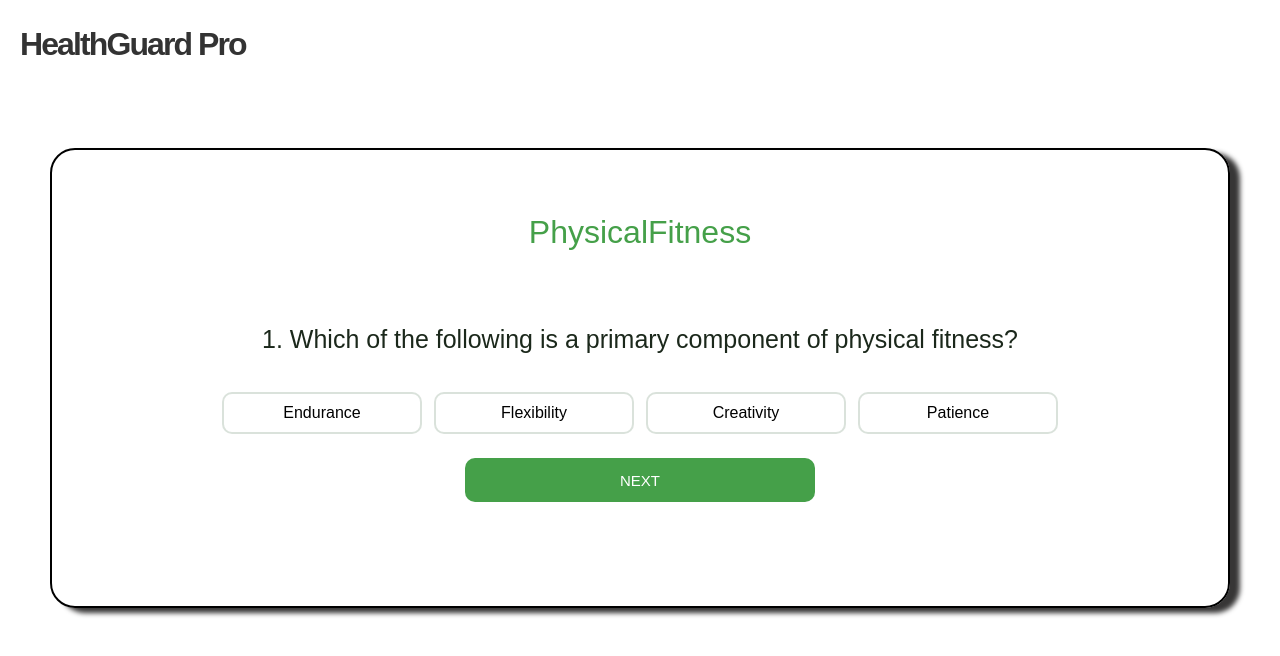
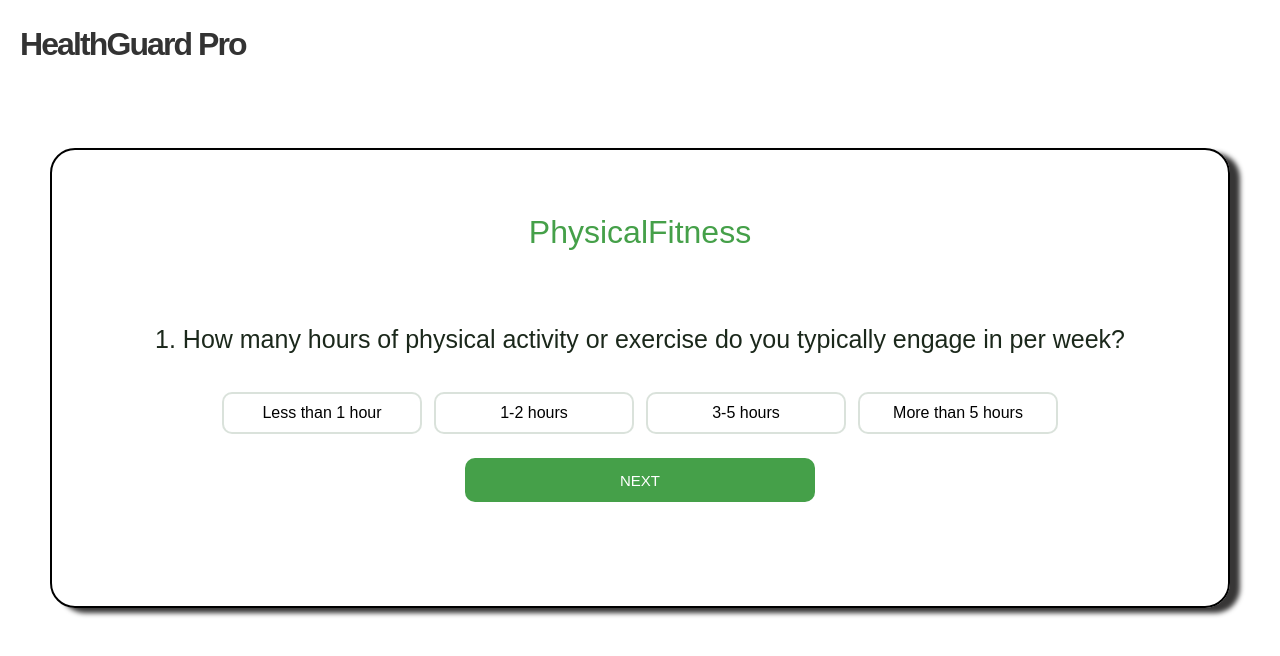
Before and after one commit to springboardmentor103/HealthGuardPro_Infosys_Internship_Oct2024_Team_02, a React (Create React App) app in the folder frontend/: page /quiz in a window 1280 px wide. Shown: the top 656 px of the page. Built offline with nearby package versions, Linux system fonts and the light colour scheme; sample sign-in values are in the browser's storage.

Commit message:
commit changes in data.js

```diff
--- a/frontend/src/data/data.js
+++ b/frontend/src/data/data.js
@@ -1,117 +1,114 @@
 export const data = {
   PhysicalFitness: [
-
     {
       id: 1,
-      question: "Which of the following is a primary component of physical fitness?",
+      question: "How many hours of physical activity or exercise do you typically engage in per week?",
       options: [
-        { text: "Endurance", score: 8 },
-        { text: "Flexibility", score: 10 },
-        { text: "Creativity", score: 9 },
-        { text: "Patience", score: 7 },
+        { text: "Less than 1 hour", score: 7 },
+        { text: "1-2 hours", score: 8 },
+        { text: "3-5 hours", score: 9 },
+        { text: "More than 5 hours", score: 10 },
       ],
-      answer: "Flexibility",
+      answer: "More than 5 hours",
     },
     {
       id: 2,
-      question: "What nutrient is essential for muscle repair?",
+      question: "How many servings of fruits and vegetables do you consume daily?",
       options: [
-        { text: "Protein", score: 10 },
-        { text: "Carbohydrate", score: 9 },
-        { text: "Fat", score: 7 },
-        { text: "Fiber", score: 8 },
+        { text: "0-1 servings", score: 7 },
+        { text: "2-3 servings", score: 8 },
+        { text: "4-5 servings", score: 9 },
+        { text: "6 or more servings", score: 10 },
       ],
-      answer: "Protein",
+      answer: "6 or more servings",
     },
     {
       id: 3,
-      question: "What is the primary benefit of cardiovascular exercise?",
+      question: "How often do you consume sugary or processed foods?",
       options: [
-        { text: "Increased flexibility", score: 8 },
-        { text: "Stronger bones", score: 7 },
-        { text: "Improved endurance", score: 10 },
-        { text: "Better digestion", score: 9 },
+        { text: "Multiple times a day", score: 7 },
+        { text: "Once a day", score: 8 },
+        { text: "A few times a week", score: 9 },
+        { text: "Rarely", score: 10 },
       ],
-      answer: "Improved endurance",
+      answer: "Rarely",
     },
     {
       id: 4,
-      question: "Which mineral is essential for bone health?",
+      question: "How many hours of sleep do you get on average per night?",
       options: [
-        { text: "Iron", score: 7 },
-        { text: "Calcium", score: 10 },
-        { text: "Zinc", score: 8 },
-        { text: "Potassium", score: 9 },
+        { text: "Less than 5 hours", score: 7 },
+        { text: "5-6 hours", score: 8 },
+        { text: "7-8 hours", score: 9 },
+        { text: "More than 8 hours", score: 10 },
       ],
-      answer: "Calcium",
+      answer: "7-8 hours",
     },
     {
       id: 5,
-      question: "How many hours of sleep are recommended for adults?",
+      question: "How often do you drink water throughout the day?",
       options: [
-        { text: "4-5 hours", score: 8 },
-        { text: "6-7 hours", score: 9 },
-        { text: "7-9 hours", score: 10 },
-        { text: "10-12 hours", score:7 },
-      ],
-      answer: "7-9 hours",
-    },
-    {
-      id: 6,
-      question: "What is the recommended daily intake of water for adults?",
-      options: [
-        { text: "2-3 liters", score: 10 },
-        { text: "1 liter", score: 7 },
-        { text: "5 liters", score: 8 },
-        { text: "4 liters", score: 9 },
+        { text: "Rarely, I forget", score: 7 },
+        { text: "1-2 liters", score: 8 },
+        { text: "2-3 liters", score: 9 },
+        { text: "More than 3 liters", score: 10 },
       ],
       answer: "2-3 liters",
     },
     {
+      id: 6,
+      question: "How often do you feel stressed or anxious during a typical week?",
+      options: [
+        { text: "Every day", score: 7 },
+        { text: "A few times a week", score: 8 },
+        { text: "Once or twice a week", score: 9 },
+        { text: "Rarely or never", score: 10 },
+      ],
+      answer: "Rarely or never",
+    },
+    {
       id: 7,
-      question: "Which of the following exercises is best for building strength?",
+      question: "How often do you engage in activities to boost mental well-being (e.g., meditation, hobbies)?",
       options: [
-        { text: "Yoga", score: 8 },
-        { text: "Walking", score: 7 },
-        { text: "Weightlifting", score: 10 },
-        { text: "Stretching", score: 9 },
+        { text: "Rarely", score: 7 },
+        { text: "Once a week", score: 8 },
+        { text: "A few times a week", score: 9 },
+        { text: "Daily", score: 10 },
       ],
-      answer: "Weightlifting",
+      answer: "Daily",
     },
     {
       id: 8,
-      question: "Which vitamin is known as the sunshine vitamin?",
+      question: "Do you regularly attend health check-ups or screenings?",
       options: [
-        { text: "Vitamin A", score: 9 },
-        { text: "Vitamin C", score: 8 },
-        { text: "Vitamin D", score: 10 },
-        { text: "Vitamin K", score: 7 },
+        { text: "Never", score: 7 },
+        { text: "Only when necessary", score: 8 },
+        { text: "Once every year", score: 9 },
+        { text: "More than once a year", score: 10 },
       ],
-      answer: "Vitamin D",
+      answer: "Once every year",
     },
     {
       id: 9,
-      question: "What type of fat is considered healthy in moderation?",
+      question: "How often do you feel energetic and well-rested during the day?",
       options: [
-        { text: "Trans fat", score: 9 },
-        { text: "Saturated fat", score: 7 },
-        { text: "Unsaturated fat", score: 10 },
-        { text: "Hydrogenated fat", score: 8 },
+        { text: "Rarely", score: 7 },
+        { text: "Sometimes", score: 8 },
+        { text: "Most of the time", score: 9 },
+        { text: "Almost always", score: 10 },
       ],
-      answer: "Unsaturated fat",
+      answer: "Almost always",
     },
     {
       id: 10,
-      question: "What is the benefit of a high-fiber diet?",
+      question: "How would you describe your overall diet?",
       options: [
-        { text: "Improves digestion", score: 10 },
-        { text: "Increases muscle", score: 9 },
-        { text: "Strengthens bones", score: 8 },
-        { text: "Enhances flexibility", score: 7 },
+        { text: "Mostly unhealthy", score: 7 },
+        { text: "A mix of healthy and unhealthy", score: 8 },
+        { text: "Mostly healthy", score: 9 },
+        { text: "Very healthy and balanced", score: 10 },
       ],
-      answer: "Improves digestion",
+      answer: "Very healthy and balanced",
     },
-
   ],
-
 };
--- a/frontend/src/styles/otpverification.css
+++ b/frontend/src/styles/otpverification.css
@@ -22,14 +22,14 @@ body,html {
   display: fixed;
   justify-content: center;
   align-items: center;
-  width: 697px; /* Reduced width */
+  width: 700px; /* Reduced width */
   height: auto;
   padding: 50px;
   background-color: #ffffff;
   border-radius: 50px;
   box-shadow: 0 50px 100px rgba(0, 0, 0, 0.1);
   text-align: center;
-  padding: 13%;
+  padding: 12%;
   margin-top: 10px;
   flex-direction: column;
   gap: 1rem;
--- a/frontend/src/styles/resetpassword.css
+++ b/frontend/src/styles/resetpassword.css
@@ -29,7 +29,7 @@ body,html {
   border-radius: 50px;
   box-shadow: 0 50px 100px rgba(0, 0, 0, 0.1);
   text-align: center;
-  padding: 10%;
+  padding: 9%;
   margin-top: 10px;
   flex-direction: column;
   gap: 1rem;
```
